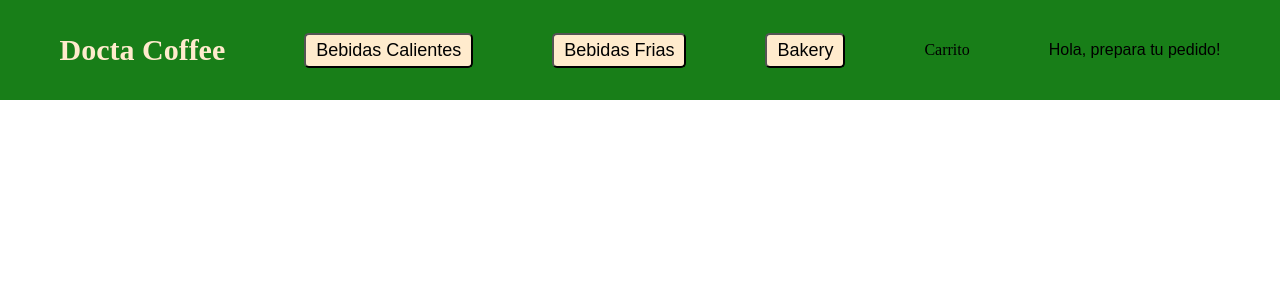
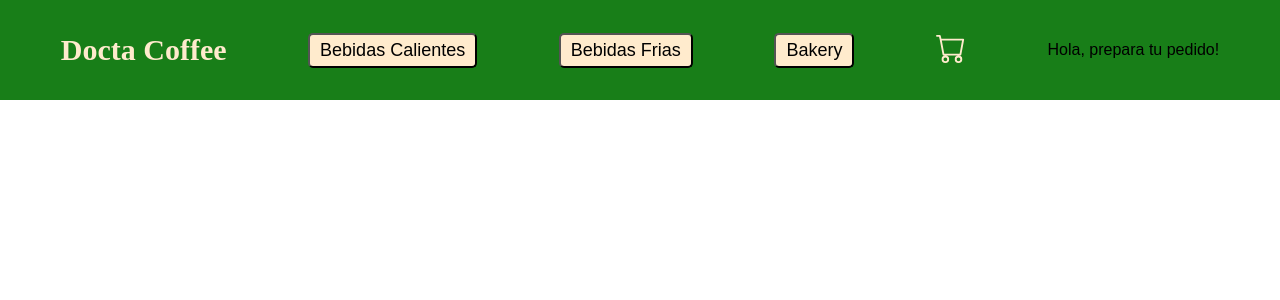
Before and after one commit to dieguixo/CoderReact, a React (Vite) app: page / in a window 1280 px wide. Shown: the top 300 px of the page. Built offline with nearby package versions, Linux system fonts and the light colour scheme.

Commit message:
carrito nuevo color

```diff
--- a/package.json
+++ b/package.json
@@ -10,6 +10,7 @@
     "preview": "vite preview"
   },
   "dependencies": {
+    "bootstrap-icons": "^1.11.3",
     "react": "^18.2.0",
     "react-dom": "^18.2.0"
   },
--- a/src/components/CartWidget.jsx
+++ b/src/components/CartWidget.jsx
@@ -2,7 +2,11 @@
 export const CartWidget = ({CartWidget}) => {
     return (
         <div>
-            <p className="CartWidget"> {CartWidget} </p>
+            {/*} <p className="CartWidget"> {CartWidget} </p>     */}
+            <svg xmlns="http://www.w3.org/2000/svg" width="30" height="30" fill="blanchedalmond" class="bi bi-cart" viewBox="0 0 16 16">
+                <path d="M0 1.5A.5.5 0 0 1 .5 1H2a.5.5 0 0 1 .485.379L2.89 3H14.5a.5.5 0 0 1 .491.592l-1.5 8A.5.5 0 0 1 13 12H4a.5.5 0 0 1-.491-.408L2.01 3.607 1.61 2H.5a.5.5 0 0 1-.5-.5M3.102 4l1.313 7h8.17l1.313-7zM5 12a2 2 0 1 0 0 4 2 2 0 0 0 0-4m7 0a2 2 0 1 0 0 4 2 2 0 0 0 0-4m-7 1a1 1 0 1 1 0 2 1 1 0 0 1 0-2m7 0a1 1 0 1 1 0 2 1 1 0 0 1 0-2"/>
+            </svg>
+            <p></p>
         </div>
     )
 }
--- a/src/styles/App.css
+++ b/src/styles/App.css
@@ -37,3 +37,7 @@
     background-color: rgb(rgb(12, 74, 14));
 
 }
+
+.carrito {
+    font-size: 100px;
+}
```
Also changed, not shown: 1 other file (tests, documents, lock files or other folders).
